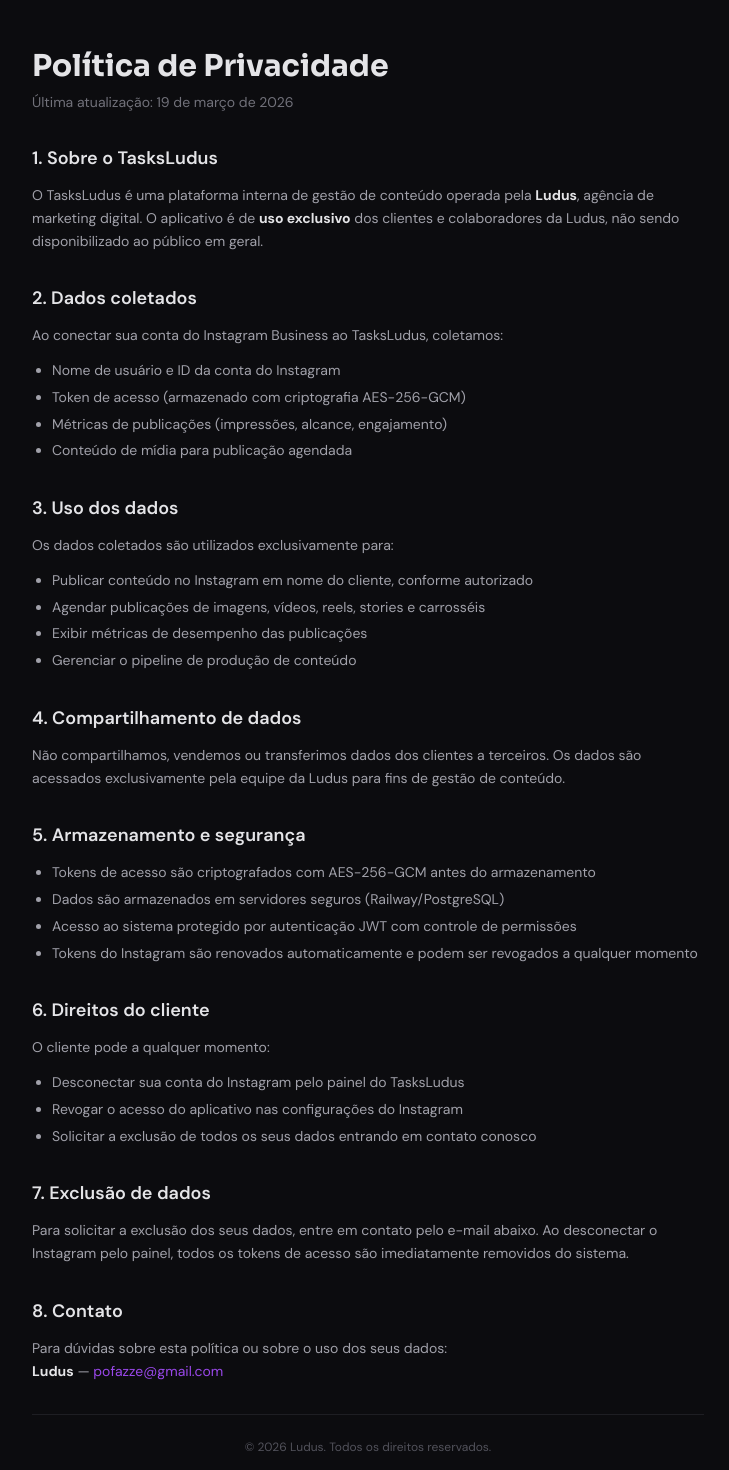
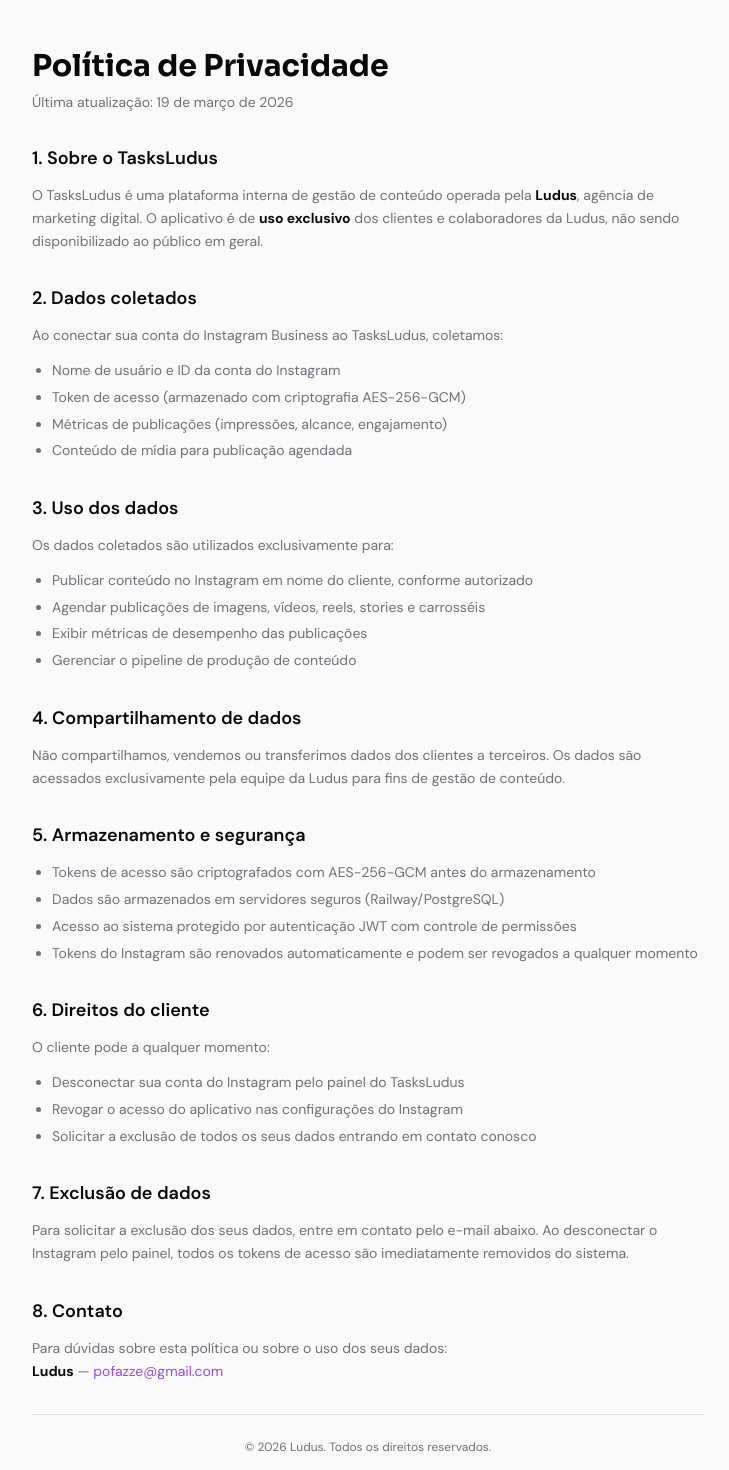
Before and after one commit to pofazze/tasksludus, a React (Vite) app in the folder client/: page /privacy in a window 1280 px wide. Shown: the top 1470 px of the page, without its empty margins (272-1001 px from the left). Built offline with nearby package versions, Linux system fonts and the light colour scheme; no server answers.

Commit message:
feat: update Privacy and PublicApproval pages for light/dark mode

```diff
--- a/client/src/pages/PrivacyPolicyPage.jsx
+++ b/client/src/pages/PrivacyPolicyPage.jsx
@@ -1,25 +1,25 @@
 export default function PrivacyPolicyPage() {
   return (
-    <div className="min-h-screen bg-[#0C0C0F] text-[#E4E4E7] px-6 py-12">
+    <div className="min-h-screen bg-background text-foreground px-6 py-12">
       <div className="max-w-2xl mx-auto space-y-8">
         <div>
           <h1 className="text-3xl font-bold font-display mb-2">Política de Privacidade</h1>
-          <p className="text-sm text-[#71717A]">Última atualização: 19 de março de 2026</p>
+          <p className="text-sm text-muted-foreground">Última atualização: 19 de março de 2026</p>
         </div>
 
         <section className="space-y-3">
           <h2 className="text-lg font-semibold">1. Sobre o TasksLudus</h2>
-          <p className="text-sm text-[#A1A1AA] leading-relaxed">
-            O TasksLudus é uma plataforma interna de gestão de conteúdo operada pela <strong className="text-[#E4E4E7]">Ludus</strong>,
-            agência de marketing digital. O aplicativo é de <strong className="text-[#E4E4E7]">uso exclusivo</strong> dos
+          <p className="text-sm text-muted-foreground leading-relaxed">
+            O TasksLudus é uma plataforma interna de gestão de conteúdo operada pela <strong className="text-foreground">Ludus</strong>,
+            agência de marketing digital. O aplicativo é de <strong className="text-foreground">uso exclusivo</strong> dos
             clientes e colaboradores da Ludus, não sendo disponibilizado ao público em geral.
           </p>
         </section>
 
         <section className="space-y-3">
           <h2 className="text-lg font-semibold">2. Dados coletados</h2>
-          <p className="text-sm text-[#A1A1AA] leading-relaxed">Ao conectar sua conta do Instagram Business ao TasksLudus, coletamos:</p>
-          <ul className="text-sm text-[#A1A1AA] leading-relaxed list-disc pl-5 space-y-1">
+          <p className="text-sm text-muted-foreground leading-relaxed">Ao conectar sua conta do Instagram Business ao TasksLudus, coletamos:</p>
+          <ul className="text-sm text-muted-foreground leading-relaxed list-disc pl-5 space-y-1">
             <li>Nome de usuário e ID da conta do Instagram</li>
             <li>Token de acesso (armazenado com criptografia AES-256-GCM)</li>
             <li>Métricas de publicações (impressões, alcance, engajamento)</li>
@@ -29,8 +29,8 @@
 
         <section className="space-y-3">
           <h2 className="text-lg font-semibold">3. Uso dos dados</h2>
-          <p className="text-sm text-[#A1A1AA] leading-relaxed">Os dados coletados são utilizados exclusivamente para:</p>
-          <ul className="text-sm text-[#A1A1AA] leading-relaxed list-disc pl-5 space-y-1">
+          <p className="text-sm text-muted-foreground leading-relaxed">Os dados coletados são utilizados exclusivamente para:</p>
+          <ul className="text-sm text-muted-foreground leading-relaxed list-disc pl-5 space-y-1">
             <li>Publicar conteúdo no Instagram em nome do cliente, conforme autorizado</li>
             <li>Agendar publicações de imagens, vídeos, reels, stories e carrosséis</li>
             <li>Exibir métricas de desempenho das publicações</li>
@@ -40,7 +40,7 @@
 
         <section className="space-y-3">
           <h2 className="text-lg font-semibold">4. Compartilhamento de dados</h2>
-          <p className="text-sm text-[#A1A1AA] leading-relaxed">
+          <p className="text-sm text-muted-foreground leading-relaxed">
             Não compartilhamos, vendemos ou transferimos dados dos clientes a terceiros.
             Os dados são acessados exclusivamente pela equipe da Ludus para fins de gestão de conteúdo.
           </p>
@@ -48,7 +48,7 @@
 
         <section className="space-y-3">
           <h2 className="text-lg font-semibold">5. Armazenamento e segurança</h2>
-          <ul className="text-sm text-[#A1A1AA] leading-relaxed list-disc pl-5 space-y-1">
+          <ul className="text-sm text-muted-foreground leading-relaxed list-disc pl-5 space-y-1">
             <li>Tokens de acesso são criptografados com AES-256-GCM antes do armazenamento</li>
             <li>Dados são armazenados em servidores seguros (Railway/PostgreSQL)</li>
             <li>Acesso ao sistema protegido por autenticação JWT com controle de permissões</li>
@@ -58,8 +58,8 @@
 
         <section className="space-y-3">
           <h2 className="text-lg font-semibold">6. Direitos do cliente</h2>
-          <p className="text-sm text-[#A1A1AA] leading-relaxed">O cliente pode a qualquer momento:</p>
-          <ul className="text-sm text-[#A1A1AA] leading-relaxed list-disc pl-5 space-y-1">
+          <p className="text-sm text-muted-foreground leading-relaxed">O cliente pode a qualquer momento:</p>
+          <ul className="text-sm text-muted-foreground leading-relaxed list-disc pl-5 space-y-1">
             <li>Desconectar sua conta do Instagram pelo painel do TasksLudus</li>
             <li>Revogar o acesso do aplicativo nas configurações do Instagram</li>
             <li>Solicitar a exclusão de todos os seus dados entrando em contato conosco</li>
@@ -68,7 +68,7 @@
 
         <section className="space-y-3">
           <h2 className="text-lg font-semibold">7. Exclusão de dados</h2>
-          <p className="text-sm text-[#A1A1AA] leading-relaxed">
+          <p className="text-sm text-muted-foreground leading-relaxed">
             Para solicitar a exclusão dos seus dados, entre em contato pelo e-mail abaixo.
             Ao desconectar o Instagram pelo painel, todos os tokens de acesso são imediatamente removidos do sistema.
           </p>
@@ -76,14 +76,14 @@
 
         <section className="space-y-3">
           <h2 className="text-lg font-semibold">8. Contato</h2>
-          <p className="text-sm text-[#A1A1AA] leading-relaxed">
+          <p className="text-sm text-muted-foreground leading-relaxed">
             Para dúvidas sobre esta política ou sobre o uso dos seus dados:<br />
-            <strong className="text-[#E4E4E7]">Ludus</strong> — <a href="mailto:pofazze@gmail.com" className="text-[#9A48EA] hover:underline">pofazze@gmail.com</a>
+            <strong className="text-foreground">Ludus</strong> — <a href="mailto:pofazze@gmail.com" className="text-primary hover:underline">pofazze@gmail.com</a>
           </p>
         </section>
 
-        <div className="border-t border-[#1E1E23] pt-6 text-center">
-          <p className="text-xs text-[#52525B]">© 2026 Ludus. Todos os direitos reservados.</p>
+        <div className="border-t border-border pt-6 text-center">
+          <p className="text-xs text-muted-foreground">© 2026 Ludus. Todos os direitos reservados.</p>
         </div>
       </div>
     </div>
--- a/client/src/pages/PublicApprovalPage.jsx
+++ b/client/src/pages/PublicApprovalPage.jsx
@@ -65,7 +65,7 @@
 
   if (loading) {
     return (
-      <div className="min-h-screen bg-[#09090B] flex items-center justify-center">
+      <div className="min-h-screen bg-background flex items-center justify-center">
         <Loader2 className="animate-spin text-[#9A48EA]" size={32} />
       </div>
     );
@@ -73,7 +73,7 @@
 
   if (error) {
     return (
-      <div className="min-h-screen bg-[#09090B] flex flex-col items-center justify-center px-6 text-center">
+      <div className="min-h-screen bg-background flex flex-col items-center justify-center px-6 text-center">
         <AlertTriangle size={48} className="text-amber-400 mb-4" />
         <h1 className="text-xl font-semibold text-zinc-200 mb-2">Link indisponivel</h1>
         <p className="text-zinc-500">{error}</p>
@@ -88,9 +88,9 @@
   const readOnly = allResponded || isRevoked;
 
   return (
-    <div className="min-h-screen bg-[#09090B] text-white">
+    <div className="min-h-screen bg-background text-foreground">
       {/* Header */}
-      <header className="sticky top-0 z-50 bg-[#09090B]/95 backdrop-blur border-b border-zinc-800 px-4 py-3">
+      <header className="sticky top-0 z-50 bg-background/95 backdrop-blur border-b border-border px-4 py-3">
         <div className="max-w-[480px] mx-auto">
           <div className="flex items-center gap-3">
             <div className="w-8 h-8 rounded-lg bg-[#9A48EA] flex items-center justify-center text-white text-xs font-bold">
```
